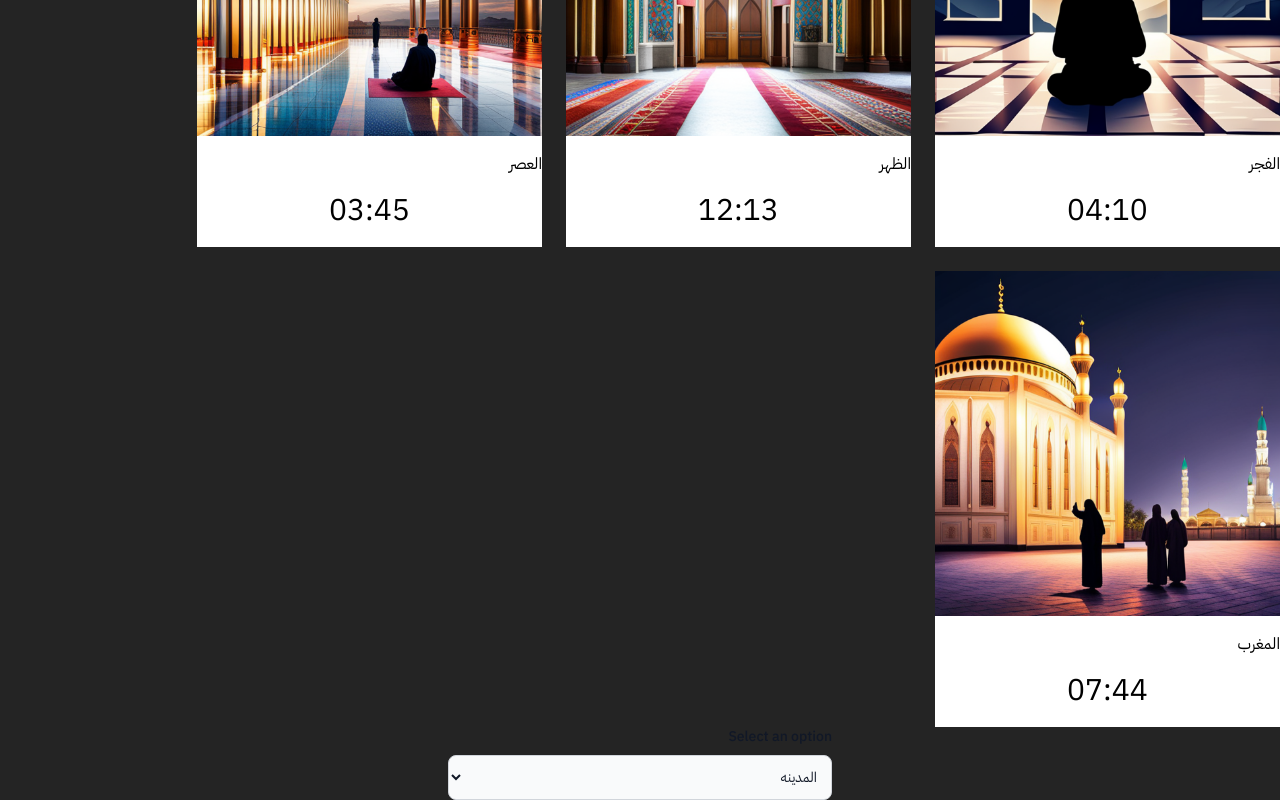
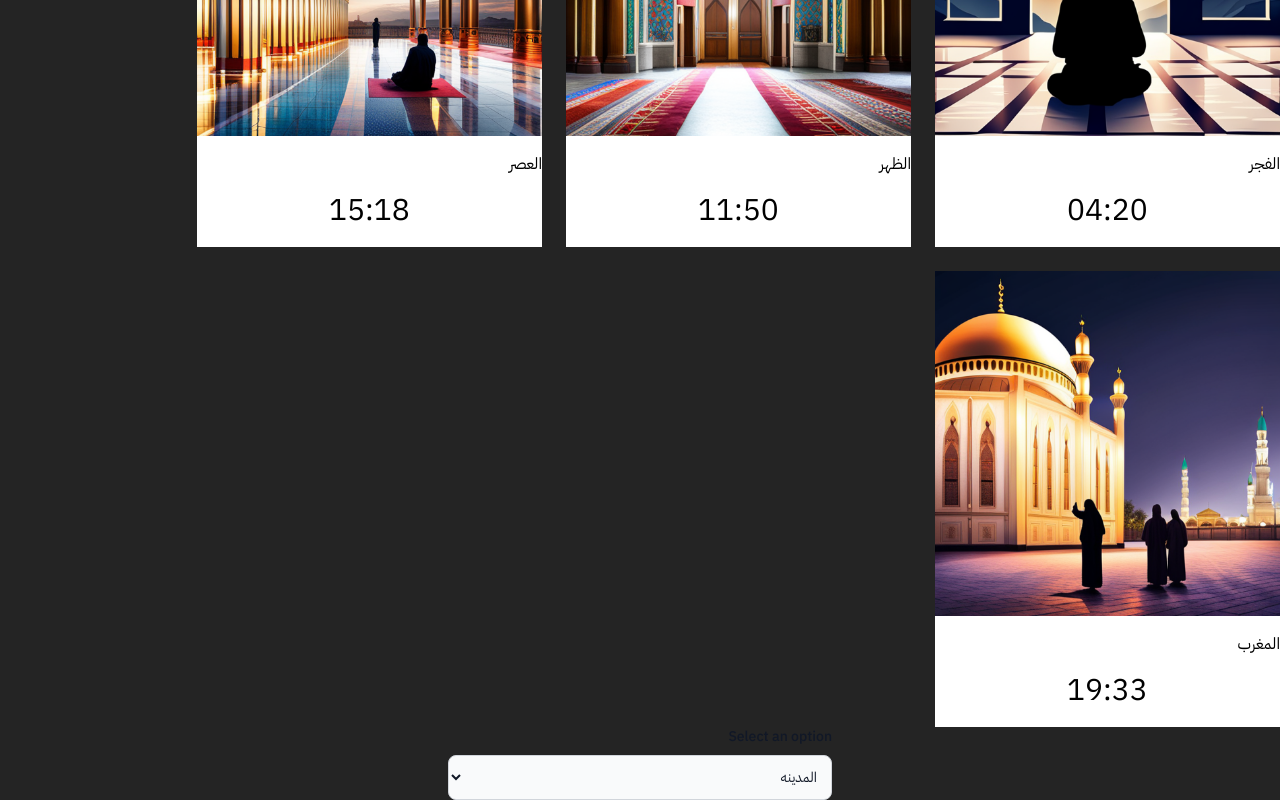
Before and after one commit to mohammadjalizi/prayers-timings-react, a React (Vite) app: page / in a window 1280 px wide. Shown: the part 286-1086 px from the top of the page. Built offline with nearby package versions, Linux system fonts and the light colour scheme; no server answers.

Commit message:
install axios

```diff
--- a/src/componenet/Maincontext.jsx
+++ b/src/componenet/Maincontext.jsx
@@ -3,13 +3,14 @@ import Prayer from './Prayer'
 import axios from 'axios'
 const Maincontext = () => {
 
-  const getTimungs=async()=>{
+  const getTimings=async()=>{
 const data= await axios.get("https://api.aladhan.com/v1/timingsByCity/31-05-2024?city=Dubai&country=United+Arab+Emirates&method=8")
-
+console.log(data.data.data.timings)
   }
 useEffect(()=>{
 
-console.log('HELOOO')
+  getTimings()
+
 },[])
 
   const[timings,Settimings]=useState({
@@ -45,13 +46,13 @@ console.log('HELOOO')
 
 <div className='flex  gap-6 flex-wrap '>
 
-<Prayer name="الفجر" time="04:10"   image="src/assets/fajr-prayer (2).png" />
+<Prayer name="الفجر" time={timings.Fajr}   image="src/assets/fajr-prayer (2).png" />
 
-<Prayer name="الظهر" time="12:13"  image="src/assets/dhhr-prayer-mosque.png" />
+<Prayer name="الظهر" time={timings.Dhuhr}  image="src/assets/dhhr-prayer-mosque.png" />
 
-<Prayer name="العصر" time="03:45"  image="src/assets/asr-prayer-mosque.png" />
+<Prayer name="العصر" time={timings.Asr}  image="src/assets/asr-prayer-mosque.png" />
 
-<Prayer name="المغرب" time="07:44"  image="src/assets/night-prayer-mosque.png" />
+<Prayer name="المغرب" time={timings.Isha}  image="src/assets/night-prayer-mosque.png" />
 </div>
 
 
```
